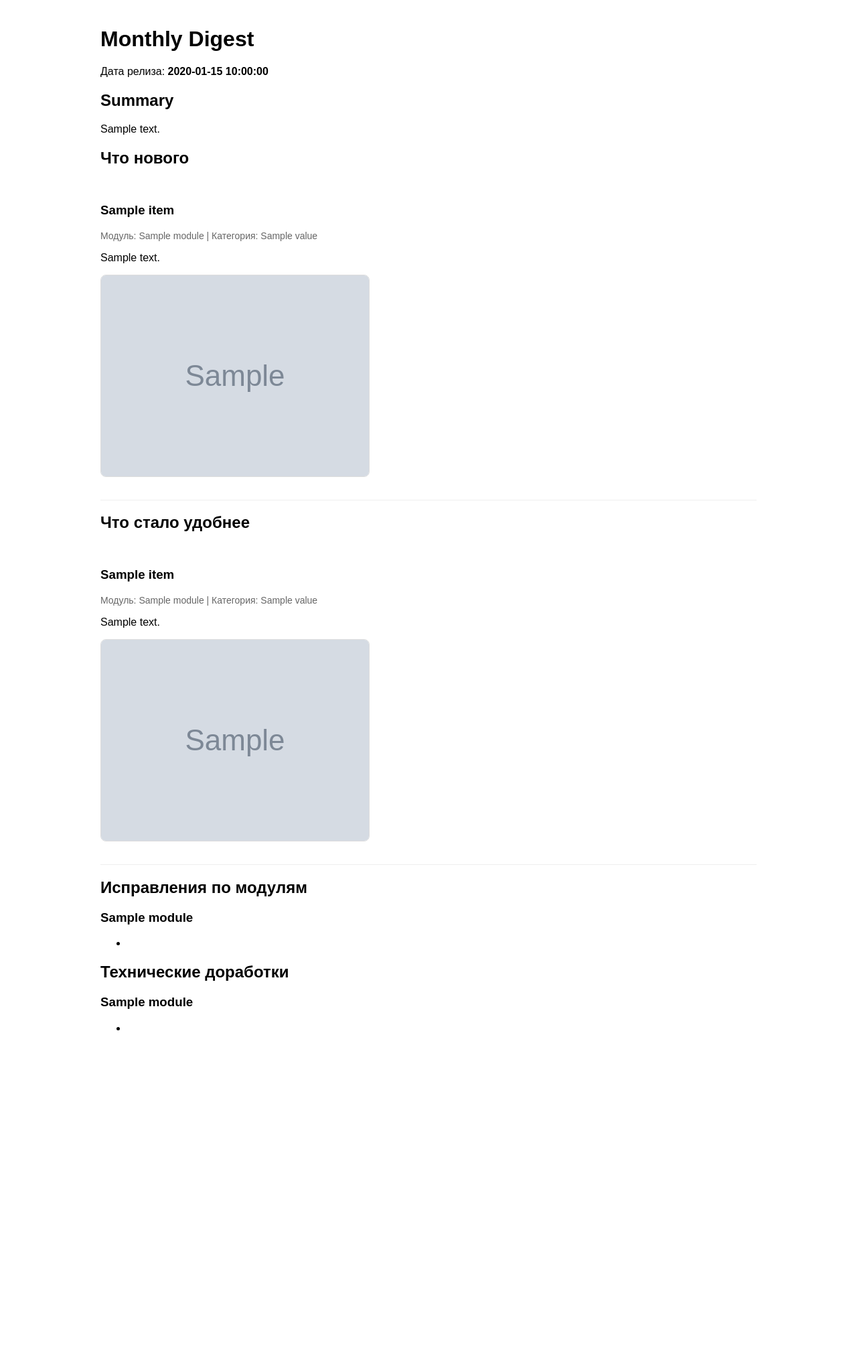
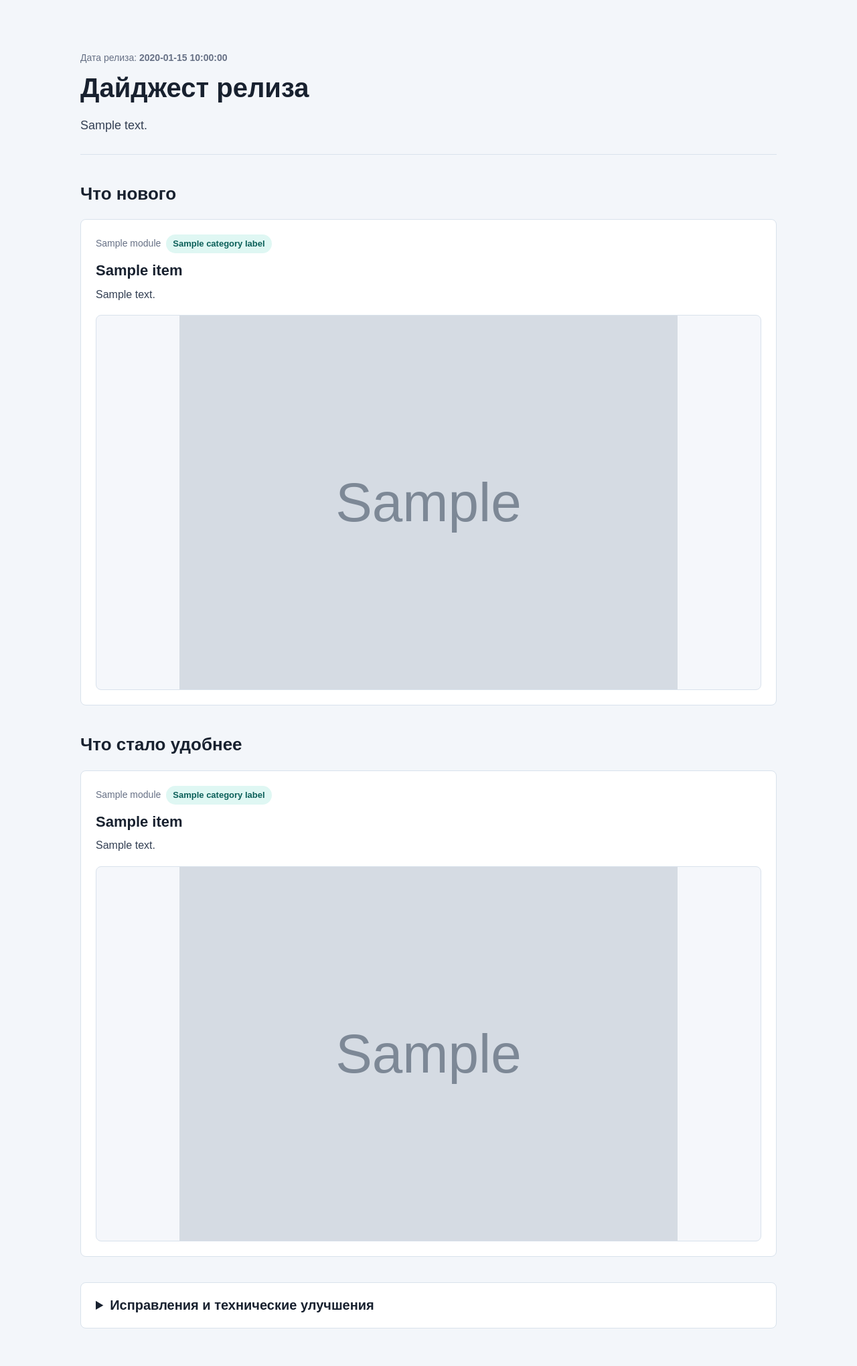
Before and after one commit to nastenakargina17-sudo/releaseslil2, a FastAPI app: template templates/digest.html in a window 1280 px wide. Shown: the whole page at 67% size. Before the commit the page ends 1538 px from the top, so only its background shows below. Run offline with FastAPI, Linux system fonts and the light colour scheme; the template is opened without the code that fills it: most values are stand-ins (such as "Sample title", 1, 10 or a date in 2020); grey boxes marked "Sample" are stand-in pictures.

Commit message:
Build read-only client digest page

```diff
--- a/templates/digest.html
+++ b/templates/digest.html
@@ -2,74 +2,287 @@
 <html lang="ru">
 <head>
   <meta charset="UTF-8">
-  <title>Digest {{ release.id }}</title>
+  <meta name="viewport" content="width=device-width, initial-scale=1">
+  <title>Дайджест релиза {{ release.id }}</title>
   <style>
-    body { font-family: Arial, sans-serif; max-width: 980px; margin: 40px auto; padding: 0 16px; }
-    .item { border-bottom: 1px solid #eee; padding: 14px 0; }
-    .meta { color: #666; font-size: 14px; }
+    :root {
+      color-scheme: light;
+      --ink: #18212f;
+      --muted: #667085;
+      --line: #d9e2ec;
+      --panel: #ffffff;
+      --soft: #f5f7fb;
+      --accent: #0f766e;
+      --accent-soft: #dff7f3;
+      --paid: #7c3aed;
+      --paid-soft: #eee7ff;
+    }
+
+    * { box-sizing: border-box; }
+
+    body {
+      margin: 0;
+      font-family: Arial, sans-serif;
+      color: var(--ink);
+      background: #f3f6fa;
+      line-height: 1.55;
+    }
+
+    .page {
+      max-width: 1080px;
+      margin: 0 auto;
+      padding: 40px 20px 56px;
+    }
+
+    .hero {
+      padding: 36px 0 28px;
+      border-bottom: 1px solid var(--line);
+    }
+
+    .eyebrow {
+      margin: 0 0 10px;
+      color: var(--muted);
+      font-size: 14px;
+    }
+
+    h1 {
+      margin: 0;
+      font-size: 40px;
+      line-height: 1.15;
+      letter-spacing: 0;
+    }
+
+    .summary {
+      max-width: 820px;
+      margin: 20px 0 0;
+      font-size: 18px;
+      color: #344054;
+    }
+
+    .section {
+      margin-top: 38px;
+    }
+
+    .section h2 {
+      margin: 0 0 18px;
+      font-size: 26px;
+      letter-spacing: 0;
+    }
+
+    .item-grid {
+      display: grid;
+      gap: 18px;
+    }
+
+    .digest-card {
+      background: var(--panel);
+      border: 1px solid var(--line);
+      border-radius: 8px;
+      padding: 22px;
+    }
+
+    .card-topline {
+      display: flex;
+      flex-wrap: wrap;
+      gap: 8px;
+      align-items: center;
+      margin-bottom: 12px;
+    }
+
+    .module {
+      color: var(--muted);
+      font-size: 14px;
+    }
+
+    .badge {
+      display: inline-flex;
+      align-items: center;
+      min-height: 26px;
+      padding: 4px 10px;
+      border-radius: 999px;
+      font-size: 13px;
+      font-weight: 700;
+      background: var(--accent-soft);
+      color: #0b5f59;
+    }
+
+    .badge-paid {
+      background: var(--paid-soft);
+      color: var(--paid);
+    }
+
+    .digest-card h3 {
+      margin: 0 0 10px;
+      font-size: 22px;
+      line-height: 1.25;
+      letter-spacing: 0;
+    }
+
+    .digest-card p {
+      margin: 0;
+      color: #344054;
+    }
+
+    .media-gallery {
+      display: grid;
+      gap: 12px;
+      margin-top: 18px;
+    }
+
+    .media-primary img,
+    .media-primary video,
+    .media-secondary img,
+    .media-secondary video {
+      display: block;
+      width: 100%;
+      border: 1px solid var(--line);
+      border-radius: 8px;
+      background: var(--soft);
+    }
+
+    .media-primary img,
+    .media-primary video {
+      max-height: 560px;
+      object-fit: contain;
+    }
+
+    .media-secondary {
+      display: grid;
+      grid-template-columns: repeat(auto-fit, minmax(180px, 1fr));
+      gap: 12px;
+    }
+
+    .media-secondary img,
+    .media-secondary video {
+      aspect-ratio: 16 / 9;
+      object-fit: cover;
+    }
+
+    details.support {
+      background: var(--panel);
+      border: 1px solid var(--line);
+      border-radius: 8px;
+      padding: 0;
+    }
+
+    details.support summary {
+      cursor: pointer;
+      padding: 18px 22px;
+      font-size: 20px;
+      font-weight: 700;
+      list-style-position: inside;
+    }
+
+    .support-list {
+      display: grid;
+      gap: 0;
+      border-top: 1px solid var(--line);
+    }
+
+    .support-item {
+      display: grid;
+      grid-template-columns: minmax(120px, 180px) 1fr auto;
+      gap: 14px;
+      align-items: center;
+      padding: 14px 22px;
+      border-top: 1px solid #edf1f5;
+    }
+
+    .support-item:first-child {
+      border-top: 0;
+    }
+
+    .support-title {
+      font-weight: 700;
+    }
+
+    a {
+      color: #0f5f89;
+      text-decoration: none;
+      font-weight: 700;
+    }
+
+    a:hover {
+      text-decoration: underline;
+    }
+
+    @media (max-width: 700px) {
+      .page {
+        padding: 28px 14px 42px;
+      }
+
+      h1 {
+        font-size: 32px;
+      }
+
+      .summary {
+        font-size: 16px;
+      }
+
+      .digest-card {
+        padding: 18px;
+      }
+
+      .support-item {
+        grid-template-columns: 1fr;
+        gap: 6px;
+      }
+    }
   </style>
 </head>
 <body>
-  <h1>Monthly Digest</h1>
-  <p>Дата релиза: <strong>{{ release.release_date }}</strong></p>
+  <main class="page">
+    <header class="hero">
+      <p class="eyebrow">Дата релиза: <strong>{{ release.release_date }}</strong></p>
+      <h1>Дайджест релиза</h1>
+      <p class="summary">{{ release.summary }}</p>
+    </header>
 
-  <h2>Summary</h2>
-  <p>{{ release.summary }}</p>
+    {% if new_features %}
+      <section class="section" aria-labelledby="new-features-heading">
+        <h2 id="new-features-heading">Что нового</h2>
+        <div class="item-grid">
+          {% for item in new_features %}
+            {% include "digest_item_card.html" %}
+          {% endfor %}
+        </div>
+      </section>
+    {% endif %}
 
-  <h2>Что нового</h2>
-  {% for item in new_features %}
-    <div class="item">
-      <h3>{{ item.title }}</h3>
-      <div class="meta">Модуль: {{ item.module }} | Категория: {{ item.category.value if item.category else "-" }}</div>
-      <p>{{ item.description }}</p>
-      {% if item.image_paths %}
-        {% for image_path in item.image_paths %}
-          <p><img src="{{ image_path }}" alt="Digest image" style="max-width: 100%; border-radius: 8px; border: 1px solid #ddd;"></p>
-        {% endfor %}
-      {% endif %}
-    </div>
-  {% else %}
-    <p>Нет новых фич.</p>
-  {% endfor %}
+    {% if changes %}
+      <section class="section" aria-labelledby="changes-heading">
+        <h2 id="changes-heading">Что стало удобнее</h2>
+        <div class="item-grid">
+          {% for item in changes %}
+            {% include "digest_item_card.html" %}
+          {% endfor %}
+        </div>
+      </section>
+    {% endif %}
 
-  <h2>Что стало удобнее</h2>
-  {% for item in changes %}
-    <div class="item">
-      <h3>{{ item.title }}</h3>
-      <div class="meta">Модуль: {{ item.module }} | Категория: {{ item.category.value if item.category else "-" }}</div>
-      <p>{{ item.description }}</p>
-      {% if item.image_paths %}
-        {% for image_path in item.image_paths %}
-          <p><img src="{{ image_path }}" alt="Digest image" style="max-width: 100%; border-radius: 8px; border: 1px solid #ddd;"></p>
-        {% endfor %}
-      {% endif %}
-    </div>
-  {% else %}
-    <p>Нет изменений.</p>
-  {% endfor %}
-
-  <h2>Исправления по модулям</h2>
-  {% for module, items in grouped_bugfixes.items() %}
-    <h3>{{ module }}</h3>
-    <ul>
-      {% for item in items %}
-        <li><a href="{{ item.tracker_urls[0] }}">{{ item.title }}</a></li>
-      {% endfor %}
-    </ul>
-  {% else %}
-    <p>Нет исправлений.</p>
-  {% endfor %}
-
-  <h2>Технические доработки</h2>
-  {% for module, items in grouped_technical.items() %}
-    <h3>{{ module }}</h3>
-    <ul>
-      {% for item in items %}
-        <li><a href="{{ item.tracker_urls[0] }}">{{ item.title }}</a></li>
-      {% endfor %}
-    </ul>
-  {% else %}
-    <p>Нет технических доработок.</p>
-  {% endfor %}
+    {% if support_items %}
+      <section class="section" aria-labelledby="support-heading">
+        <details class="support">
+          <summary id="support-heading">Исправления и технические улучшения</summary>
+          <div class="support-list">
+            {% for item in support_items %}
+              <div class="support-item">
+                <div class="module">{{ item.module }}</div>
+                <div>
+                  <div class="support-title">{{ item.title }}</div>
+                  {% if item.category %}
+                    <span class="badge">{{ category_labels[item.category] }}</span>
+                  {% endif %}
+                </div>
+                {% if item.tracker_urls %}
+                  <a href="{{ item.tracker_urls[0] }}">Задача в трекере</a>
+                {% endif %}
+              </div>
+            {% endfor %}
+          </div>
+        </details>
+      </section>
+    {% endif %}
+  </main>
 </body>
 </html>
--- /dev/null
+++ b/templates/digest_item_card.html
@@ -0,0 +1,39 @@
+<article class="digest-card">
+  <div class="card-topline">
+    <span class="module">{{ item.module }}</span>
+    {% if item.category %}
+      <span class="badge">{{ category_labels[item.category] }}</span>
+    {% endif %}
+    {% if item.is_paid_feature %}
+      <span class="badge badge-paid">Платная функция</span>
+    {% endif %}
+  </div>
+  <h3>{{ item.title }}</h3>
+  {% if item.description %}
+    <p>{{ item.description }}</p>
+  {% endif %}
+
+  {% if item.image_paths %}
+    <div class="media-gallery">
+      <div class="media-primary">
+        {% set primary_media = item.image_paths[0] %}
+        {% if is_video_media_path(primary_media) %}
+          <video src="{{ primary_media }}" controls preload="metadata"></video>
+        {% else %}
+          <img src="{{ primary_media }}" alt="Иллюстрация к пункту {{ item.title }}">
+        {% endif %}
+      </div>
+      {% if item.image_paths|length > 1 %}
+        <div class="media-secondary">
+          {% for media_path in item.image_paths[1:] %}
+            {% if is_video_media_path(media_path) %}
+              <video src="{{ media_path }}" controls preload="metadata"></video>
+            {% else %}
+              <img src="{{ media_path }}" alt="Дополнительная иллюстрация к пункту {{ item.title }}">
+            {% endif %}
+          {% endfor %}
+        </div>
+      {% endif %}
+    </div>
+  {% endif %}
+</article>
```
Also changed, not shown: tests/test_review_page_logic.py (+83 -0 lines).
